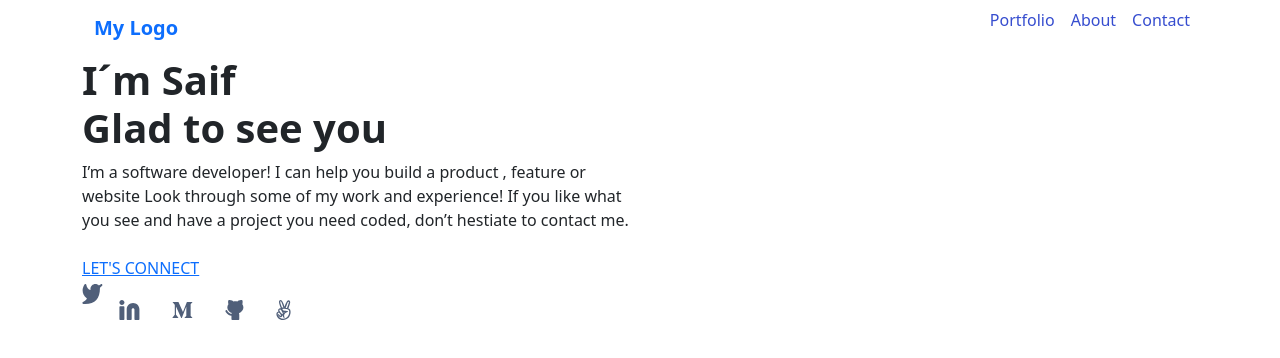
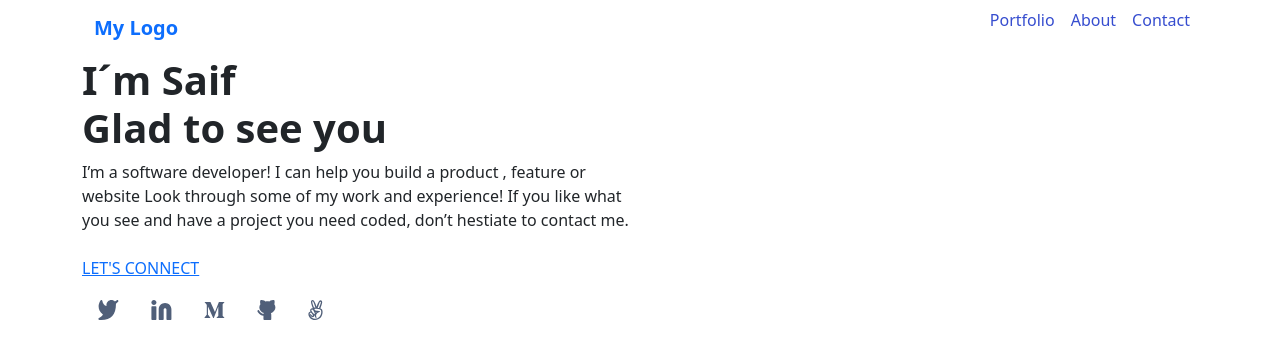
Before and after one commit to saifullah767/Bootstrap_Portfolio, a plain HTML site: page index.html in a window 1280 px wide. Drawn offline with Linux system fonts and the light colour scheme.

Commit message:
Fix first icon margin

```diff
--- a/index.html
+++ b/index.html
@@ -56,7 +56,7 @@
           </p>
           <a href="#" class="mb-4">LET'S CONNECT</a>
           <div class="d-flex flex-row">
-            <a href="#" class=""><img src="images/icons/twitter.svg"></a>
+            <a href="#" class="p-3"><img src="images/icons/twitter.svg"></a>
             <a href="#" class="p-3"><img src="images/icons/Linkedin-icon.svg"></a>
             <a href="#" class="p-3"><img src="images/icons/medium.svg"></a>
             <a href="#" class="p-3"><img src="images/icons/github.svg"></a>
```
